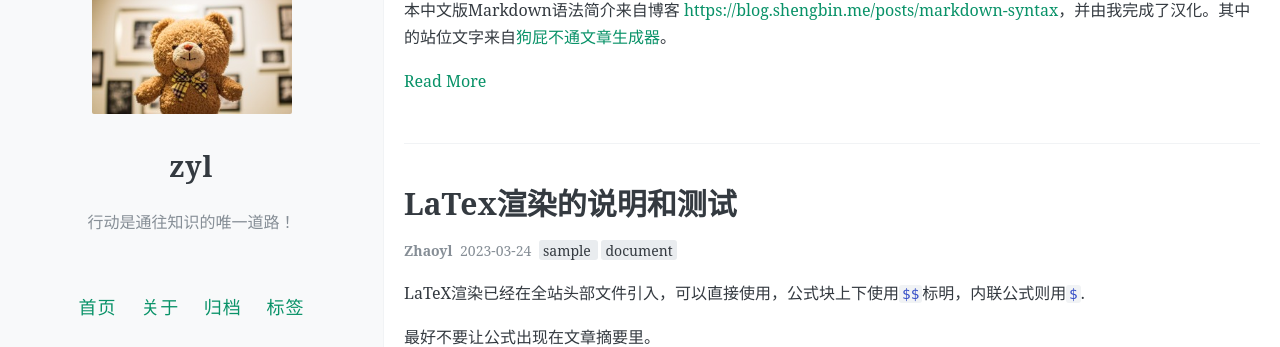
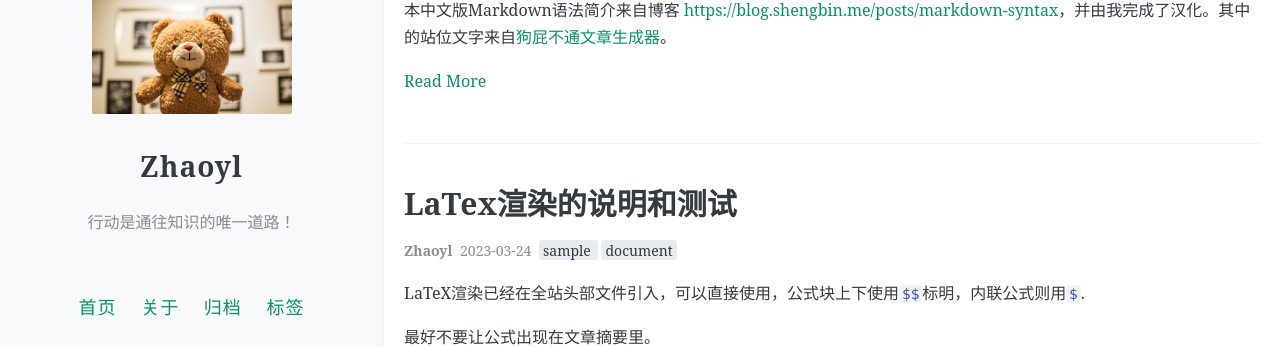
Before and after one commit to Dallin-zyl/zyl, a Jekyll site: the page built from index.html, in a window 1280 px wide. Shown: the part 139-486 px from the top of the page. Built offline with Jekyll 4.4.1, drawn with Linux system fonts in a browser that asks for light colours; the list of posts is cut into pages by our own code; comment, search, counter and statistics services are not loaded.

Commit message:
Update _config.yml

```diff
--- a/_config.yml
+++ b/_config.yml
@@ -7,7 +7,7 @@
 # 井号后面的文字是说明文档，不会被程序读取。
 
 # 描述/签名
-name: zyl
+name: Zhaoyl
 description: 行动是通往知识的唯一道路！
 
 # 输入你的网站域名（如果你没有添加自己的域名，而是直接用GitHub pages分配的域名的话可以省略）
```
